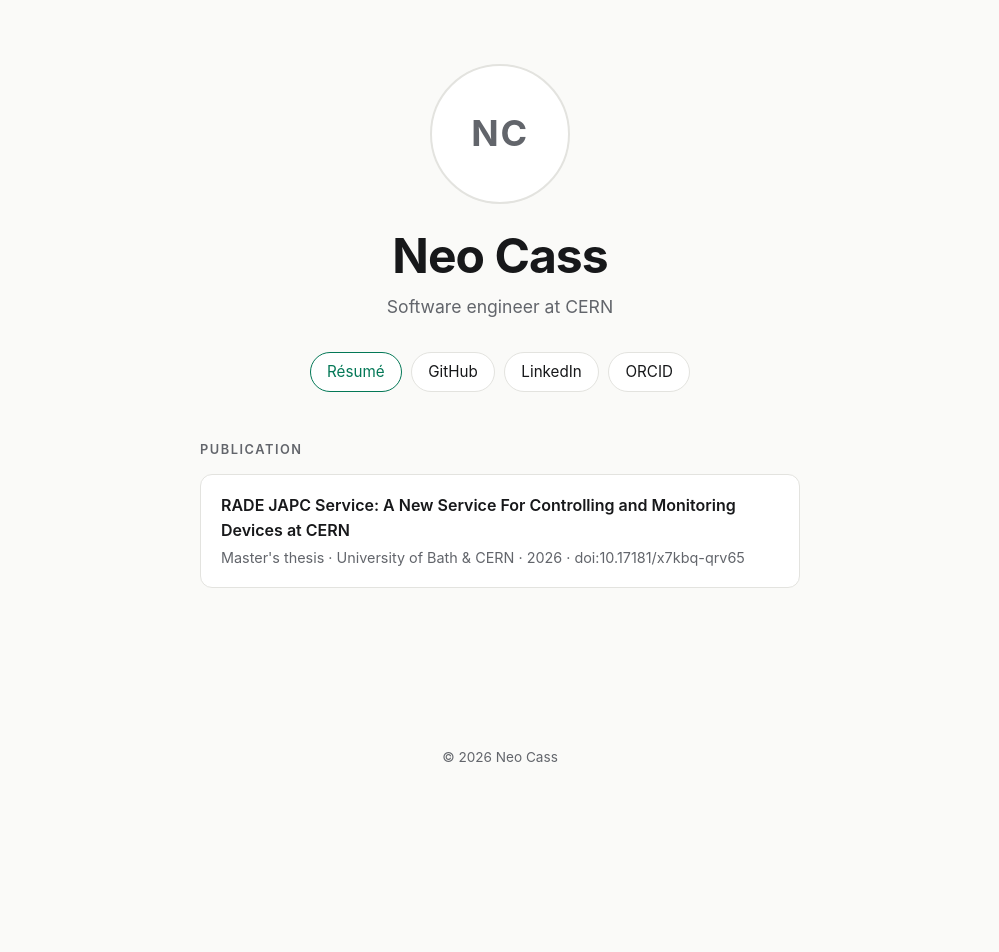
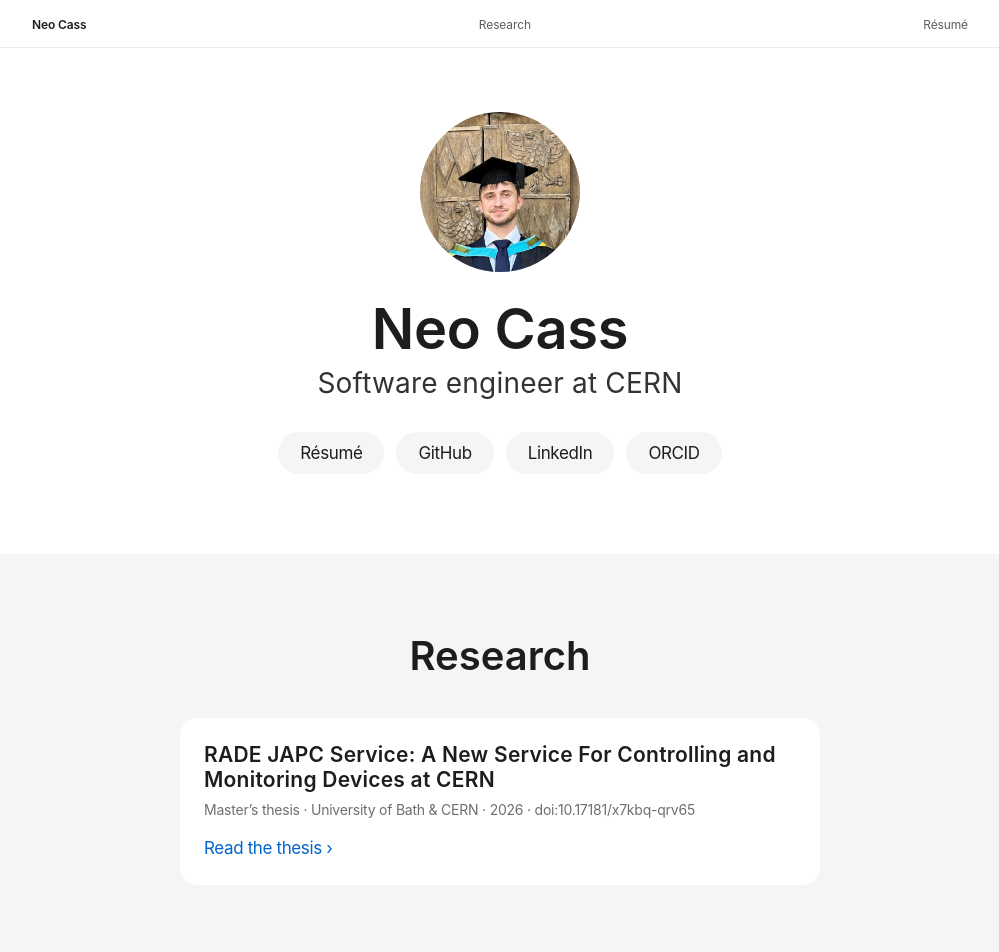
Before and after one commit to neo-cass/neo-cass.github.io, a plain HTML site: page index.html in a window 1280 px wide. Shown: the top 952 px of the page, without its empty margins (140-1139 px from the left). Before the commit the page ends 800 px from the top, so only its background shows below. Drawn offline with Linux system fonts and the light colour scheme.

Commit message:
Restyled website to be more apple-like (shameless apple fan), added photos and a profile pic

```diff
--- /dev/null
+++ b/assets/css/style.css
@@ -0,0 +1,287 @@
+/*
+  Design tokens follow the "Apple design analysis" DESIGN.md
+  (awesome-design-md, design-md/apple): one Action Blue accent, tight
+  display type, no shadows or gradients on chrome.
+
+  Palette is deliberately quiet: white and parchment only, a frosted
+  light nav, neutral pills. Blue is used for text links and focus alone.
+
+  Fonts: no font files are shipped. `-apple-system` resolves to SF Pro on
+  Apple devices; other platforms fall back to their system UI font.
+*/
+
+:root {
+  --primary: #0066cc;
+  --primary-focus: #0071e3;
+  --ink: #1d1d1f;
+  --ink-muted-80: #333333;
+  /* Slightly darker than the 48% token (#7a7a7a) so small text passes WCAG AA. */
+  --ink-muted: #6e6e73;
+  --hairline: #e0e0e0;
+  --canvas: #ffffff;
+  --parchment: #f5f5f7;
+  --parchment-hover: #e8e8ed;
+
+  --font: -apple-system, BlinkMacSystemFont, "SF Pro Text", "SF Pro Display",
+          "Helvetica Neue", Helvetica, Arial, sans-serif;
+
+  --radius-card: 18px;
+  --radius-sm: 8px;
+  --radius-pill: 9999px;
+  --nav-h: 48px;
+  --content-w: 980px;
+}
+
+* { box-sizing: border-box; margin: 0; padding: 0; }
+
+html {
+  -webkit-text-size-adjust: 100%;
+  scroll-padding-top: var(--nav-h);
+}
+
+@media (prefers-reduced-motion: no-preference) {
+  html { scroll-behavior: smooth; }
+}
+
+body {
+  background: var(--canvas);
+  color: var(--ink);
+  font-family: var(--font);
+  font-size: 17px;
+  line-height: 1.47;
+  letter-spacing: -0.374px;
+  -webkit-font-smoothing: antialiased;
+}
+
+img { display: block; max-width: 100%; height: auto; }
+
+a { color: var(--primary); text-decoration: none; }
+a:hover { text-decoration: underline; }
+
+:focus-visible {
+  outline: 2px solid var(--primary-focus);
+  outline-offset: 2px;
+  border-radius: 4px;
+}
+
+/* ---------- Global nav (frosted light) ---------- */
+.global-nav {
+  position: sticky;
+  top: 0;
+  z-index: 10;
+  height: var(--nav-h);
+  background: rgba(255, 255, 255, 0.92);
+  border-bottom: 1px solid rgba(0, 0, 0, 0.08);
+}
+
+@supports ((-webkit-backdrop-filter: blur(1px)) or (backdrop-filter: blur(1px))) {
+  .global-nav {
+    background: rgba(255, 255, 255, 0.72);
+    -webkit-backdrop-filter: saturate(180%) blur(20px);
+    backdrop-filter: saturate(180%) blur(20px);
+  }
+}
+
+.global-nav ul {
+  height: 100%;
+  max-width: var(--content-w);
+  margin: 0 auto;
+  padding: 0 22px;
+  list-style: none;
+  display: flex;
+  align-items: center;
+  justify-content: space-between;
+  gap: 16px;
+}
+
+.global-nav a {
+  color: var(--ink-muted-80);
+  font-size: 12px;
+  line-height: 1;
+  letter-spacing: -0.12px;
+  opacity: 0.8;
+  transition: opacity 0.2s ease;
+}
+
+.global-nav a:hover,
+.global-nav a:focus-visible { opacity: 1; text-decoration: none; }
+
+.global-nav .brand { color: var(--ink); font-weight: 600; opacity: 1; }
+
+/* ---------- Tiles (full-bleed sections) ---------- */
+.tile {
+  padding: 80px 22px;
+  text-align: center;
+}
+.tile--light     { background: var(--canvas); }
+.tile--parchment { background: var(--parchment); }
+
+.tile__inner {
+  max-width: var(--content-w);
+  margin: 0 auto;
+}
+
+h1, h2 {
+  font-weight: 600;
+  letter-spacing: -0.28px;
+}
+
+h1 {
+  font-size: clamp(40px, 8vw, 56px);
+  line-height: 1.07;
+}
+
+h2 {
+  font-size: clamp(28px, 5vw, 40px);
+  line-height: 1.1;
+  letter-spacing: 0;
+}
+
+.lead {
+  margin-top: 8px;
+  font-size: clamp(21px, 3.5vw, 28px);
+  line-height: 1.14;
+  font-weight: 400;
+  letter-spacing: 0.196px;
+  color: var(--ink-muted-80);
+}
+
+/* ---------- Hero ---------- */
+.hero { padding-top: 64px; }
+
+.avatar {
+  width: 160px;
+  height: 160px;
+  margin: 0 auto 28px;
+  border-radius: 50%;
+  object-fit: cover;
+  background: var(--parchment);
+}
+
+.pills {
+  margin-top: 32px;
+  display: flex;
+  flex-wrap: wrap;
+  justify-content: center;
+  gap: 12px;
+}
+
+/* One neutral style for every link, so no pill ever looks "pre-selected". */
+.pill {
+  display: inline-block;
+  padding: 11px 22px;
+  border-radius: var(--radius-pill);
+  background: var(--parchment);
+  color: var(--ink);
+  font-size: 17px;
+  line-height: 1.2;
+  letter-spacing: -0.374px;
+  transition: background-color 0.15s ease, transform 0.1s ease;
+}
+
+.pill:hover { background: var(--parchment-hover); text-decoration: none; }
+.pill:active { transform: scale(0.95); }
+
+/* ---------- Research ---------- */
+.card {
+  display: block;
+  max-width: 640px;
+  margin: 40px auto 0;
+  padding: 24px;
+  border-radius: var(--radius-card);
+  background: var(--canvas);
+  color: var(--ink);
+  text-align: left;
+}
+
+.card:hover { text-decoration: none; }
+
+.card__title {
+  font-size: 21px;
+  line-height: 1.19;
+  font-weight: 600;
+  letter-spacing: 0.231px;
+}
+
+.card__meta {
+  margin-top: 8px;
+  font-size: 14px;
+  line-height: 1.43;
+  letter-spacing: -0.224px;
+  color: var(--ink-muted);
+}
+
+.card__link {
+  display: inline-block;
+  margin-top: 16px;
+  color: var(--primary);
+}
+
+.card:hover .card__link { text-decoration: underline; }
+.card__link::after { content: " \203A"; }
+
+/* ---------- Photo strip (small, below the research) ---------- */
+.photos { padding-top: 64px; padding-bottom: 64px; }
+
+.photos h2 { font-size: clamp(24px, 4vw, 28px); }
+
+/*
+  Justified row: each figure's flex-grow is its own width/height ratio
+  (--a), so all photos come out the same height while every image is
+  shown in full, uncropped. Each links to its full-size version.
+*/
+.photo-strip {
+  max-width: 720px;
+  margin: 28px auto 0;
+  display: flex;
+  flex-direction: row;
+  gap: 12px;
+}
+
+.photo-row { display: contents; }
+
+.photo-strip figure {
+  flex: var(--a) 1 0;
+  min-width: 0;
+  border-radius: var(--radius-sm);
+  overflow: hidden;
+  background: var(--parchment);
+}
+
+.photo-strip a { display: block; }
+.photo-strip img { width: 100%; height: auto; transition: opacity 0.2s ease; }
+.photo-strip a:hover img { opacity: 0.9; }
+
+/* ---------- Footer ---------- */
+.footer {
+  background: var(--parchment);
+  padding: 32px 22px;
+  text-align: center;
+  color: var(--ink-muted);
+  font-size: 12px;
+  line-height: 1.33;
+  letter-spacing: -0.12px;
+}
+
+.footer a { color: var(--ink-muted-80); }
+
+.footer ul {
+  list-style: none;
+  display: flex;
+  flex-wrap: wrap;
+  justify-content: center;
+  gap: 8px 20px;
+  margin-bottom: 12px;
+}
+
+/* ---------- Small screens ---------- */
+@media (max-width: 640px) {
+  .tile { padding: 56px 16px; }
+  .hero { padding-top: 40px; }
+  .avatar { width: 128px; height: 128px; }
+  .pill { font-size: 15px; padding: 10px 18px; }
+
+  /* Two photos per row, still justified. */
+  .photo-strip { flex-direction: column; gap: 10px; }
+  .photo-row { display: flex; gap: 10px; }
+}
--- a/index.html
+++ b/index.html
@@ -5,35 +5,93 @@
 <meta name="viewport" content="width=device-width, initial-scale=1.0">
 <title>Neo Cass</title>
 <meta name="description" content="Neo Cass — software engineer at CERN.">
-<link rel="stylesheet" href="style.css">
+<meta name="theme-color" content="#000000">
+<link rel="stylesheet" href="assets/css/style.css">
 </head>
 <body>
-<main>
-  <header class="hero">
-    <div class="photo" id="photo" aria-hidden="false">
-      <!-- Drop your photo at assets/photo.jpg; initials show until it exists. -->
-      <img src="assets/photo.jpg" alt="Photo of Neo Cass" width="140" height="140"
-           onerror="this.remove(); document.getElementById('photo').textContent = 'NC';">
+
+<nav class="global-nav" aria-label="Primary">
+  <ul>
+    <li><a class="brand" href="#top">Neo Cass</a></li>
+    <li><a href="#research">Research</a></li>
+    <li><a href="/cv/cv.pdf">Résumé</a></li>
+  </ul>
+</nav>
+
+<main id="top">
+  <header class="tile tile--light hero">
+    <div class="tile__inner">
+      <img class="avatar" src="assets/images/profile.webp" alt="Portrait of Neo Cass" width="560" height="560">
+      <h1>Neo Cass</h1>
+      <p class="lead">Software engineer at CERN</p>
+
+      <nav class="pills" aria-label="Profiles and résumé">
+        <a class="pill" href="/cv/cv.pdf">Résumé</a>
+        <a class="pill" href="https://github.com/neo-cass" target="_blank" rel="noopener me">GitHub</a>
+        <a class="pill" href="https://linkedin.com/in/neocass" target="_blank" rel="noopener me">LinkedIn</a>
+        <a class="pill" href="https://orcid.org/0009-0008-6583-9065" target="_blank" rel="noopener me">ORCID</a>
+      </nav>
     </div>
-    <h1>Neo Cass</h1>
-    <p class="tagline">Software engineer at CERN</p>
-
-    <nav class="links" aria-label="Profiles">
-      <a class="primary" href="/cv/NeoCassCV.pdf">Résumé</a>
-      <a href="https://github.com/neo-cass" target="_blank" rel="noopener me">GitHub</a>
-      <a href="https://linkedin.com/in/neocass" target="_blank" rel="noopener me">LinkedIn</a>
-      <a href="https://orcid.org/0009-0008-6583-9065" target="_blank" rel="noopener me">ORCID</a>
-    </nav>
   </header>
 
-  <section aria-labelledby="pub-heading">
-    <h2 id="pub-heading">Publication</h2>
-    <a class="card" href="https://doi.org/10.17181/x7kbq-qrv65" target="_blank" rel="noopener">
-      <div class="title">RADE JAPC Service: A New Service For Controlling and Monitoring Devices at CERN</div>
-      <div class="meta">Master's thesis · University of Bath &amp; CERN · 2026 · doi:10.17181/x7kbq-qrv65</div>
-    </a>
+  <section class="tile tile--parchment" id="research" aria-labelledby="research-heading">
+    <div class="tile__inner">
+      <h2 id="research-heading">Research</h2>
+      <a class="card" href="https://doi.org/10.17181/x7kbq-qrv65" target="_blank" rel="noopener">
+        <div class="card__title">RADE JAPC Service: A New Service For Controlling and Monitoring Devices at CERN</div>
+        <div class="card__meta">Master’s thesis · University of Bath &amp; CERN · 2026 · doi:10.17181/x7kbq-qrv65</div>
+        <span class="card__link">Read the thesis</span>
+      </a>
+    </div>
+  </section>
+
+  <section class="tile tile--light photos" aria-labelledby="photos-heading">
+    <div class="tile__inner">
+      <h2 id="photos-heading">This is cringe</h2>
+
+      <div class="photo-strip">
+        <div class="photo-row">
+          <figure style="--a:0.75">
+            <a href="assets/images/gallery/cern-tunnel.webp" target="_blank" rel="noopener">
+              <img src="assets/images/gallery/cern-tunnel.webp" width="1200" height="1600" loading="lazy" decoding="async"
+                   alt="Neo in a hard hat on a green platform beside blue accelerator magnets in an underground tunnel">
+            </a>
+          </figure>
+          <figure style="--a:0.75">
+            <a href="assets/images/gallery/graduation.webp" target="_blank" rel="noopener">
+              <img src="assets/images/gallery/graduation.webp" width="1200" height="1600" loading="lazy" decoding="async"
+                   alt="Neo in a graduation gown and cap standing in front of a carved wooden door">
+            </a>
+          </figure>
+        </div>
+        <div class="photo-row">
+          <figure style="--a:0.777">
+            <a href="assets/images/gallery/thesis-talk.webp" target="_blank" rel="noopener">
+              <img src="assets/images/gallery/thesis-talk.webp" width="1200" height="1545" loading="lazy" decoding="async"
+                   alt="Neo presenting the “RADE JAPC Service” thesis from the lectern, beneath the title slide">
+            </a>
+          </figure>
+          <figure style="--a:1.076">
+            <a href="assets/images/gallery/poster-day.webp" target="_blank" rel="noopener">
+              <img src="assets/images/gallery/poster-day.webp" width="1200" height="1115" loading="lazy" decoding="async"
+                   alt="Neo smiling beside the “Modernising RADE Middleware” poster at BE Poster Day">
+            </a>
+          </figure>
+        </div>
+      </div>
+    </div>
   </section>
 </main>
-<footer>&copy; 2026 Neo Cass</footer>
+
+<footer class="footer">
+  <ul>
+    <li><a href="/cv/cv.pdf">Résumé</a></li>
+    <li><a href="https://github.com/neo-cass" target="_blank" rel="noopener me">GitHub</a></li>
+    <li><a href="https://linkedin.com/in/neocass" target="_blank" rel="noopener me">LinkedIn</a></li>
+    <li><a href="https://orcid.org/0009-0008-6583-9065" target="_blank" rel="noopener me">ORCID</a></li>
+  </ul>
+  <p>&copy; 2026 Neo Cass</p>
+</footer>
+
 </body>
 </html>
--- a/style.css
+++ /dev/null
@@ -1,161 +0,0 @@
-:root {
-  --bg: #0b0c0e;
-  --surface: #14161a;
-  --border: #24272d;
-  --fg: #f4f4f2;
-  --muted: #9a9a9a;
-  --accent: #6ee7b7;
-}
-
-@media (prefers-color-scheme: light) {
-  :root {
-    --bg: #fafaf8;
-    --surface: #ffffff;
-    --border: #e3e3df;
-    --fg: #17181a;
-    --muted: #62656b;
-    --accent: #047857;
-  }
-}
-
-* { box-sizing: border-box; margin: 0; padding: 0; }
-
-html { -webkit-text-size-adjust: 100%; }
-
-body {
-  min-height: 100vh;
-  background: var(--bg);
-  color: var(--fg);
-  font-family: -apple-system, BlinkMacSystemFont, "Segoe UI", Helvetica, Arial, sans-serif;
-  line-height: 1.55;
-  display: flex;
-  flex-direction: column;
-  align-items: center;
-  padding: 4rem 1.5rem 2rem;
-}
-
-a { color: inherit; }
-
-a:focus-visible {
-  outline: 2px solid var(--accent);
-  outline-offset: 3px;
-  border-radius: 4px;
-}
-
-main {
-  width: 100%;
-  max-width: 600px;
-  flex: 1;
-}
-
-/* Hero */
-.hero { text-align: center; }
-
-.photo {
-  width: 140px;
-  height: 140px;
-  margin: 0 auto 1.5rem;
-  border-radius: 50%;
-  border: 2px solid var(--border);
-  background: var(--surface);
-  overflow: hidden;
-  display: flex;
-  align-items: center;
-  justify-content: center;
-  color: var(--muted);
-  font-size: 2.25rem;
-  font-weight: 700;
-  letter-spacing: 0.05em;
-}
-
-.photo img {
-  width: 100%;
-  height: 100%;
-  object-fit: cover;
-  display: block;
-}
-
-h1 {
-  font-size: clamp(2rem, 6vw, 3rem);
-  font-weight: 700;
-  letter-spacing: -0.02em;
-  line-height: 1.15;
-}
-
-.tagline {
-  margin-top: 0.6rem;
-  color: var(--muted);
-  font-size: 1.1rem;
-}
-
-/* Links */
-.links {
-  margin-top: 2rem;
-  display: flex;
-  flex-wrap: wrap;
-  gap: 0.6rem;
-  justify-content: center;
-}
-
-.links a {
-  text-decoration: none;
-  padding: 0.45rem 1rem;
-  border: 1px solid var(--border);
-  border-radius: 999px;
-  background: var(--surface);
-  font-size: 0.95rem;
-  transition: border-color 0.15s ease, color 0.15s ease;
-}
-
-.links a:hover,
-.links a:focus-visible {
-  color: var(--accent);
-  border-color: var(--accent);
-}
-
-.links a.primary {
-  border-color: var(--accent);
-  color: var(--accent);
-}
-
-/* Sections */
-section { margin-top: 3rem; }
-
-h2 {
-  font-size: 0.8rem;
-  font-weight: 600;
-  letter-spacing: 0.12em;
-  text-transform: uppercase;
-  color: var(--muted);
-  margin-bottom: 0.9rem;
-}
-
-.card {
-  display: block;
-  padding: 1.1rem 1.25rem;
-  border: 1px solid var(--border);
-  border-radius: 12px;
-  background: var(--surface);
-  text-decoration: none;
-  transition: border-color 0.15s ease;
-}
-
-a.card:hover,
-a.card:focus-visible {
-  border-color: var(--accent);
-}
-
-.card .title { font-weight: 600; }
-
-.card .meta {
-  margin-top: 0.3rem;
-  color: var(--muted);
-  font-size: 0.9rem;
-}
-
-footer {
-  margin-top: 3rem;
-  color: var(--muted);
-  font-size: 0.85rem;
-  text-align: center;
-}
```
Also changed, not shown: assets/images/gallery/cern-tunnel.webp (added), assets/images/gallery/graduation.webp (added), assets/images/gallery/poster-day.webp (added), assets/images/gallery/thesis-talk.webp (added), assets/images/profile.webp (added), 1 other file.
